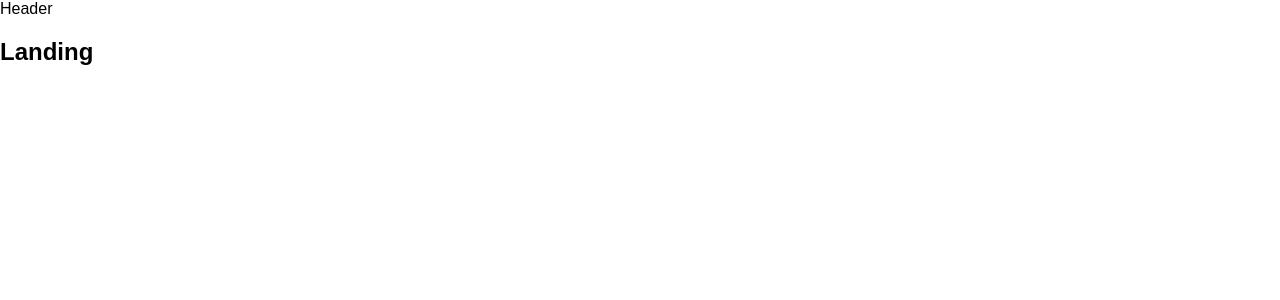
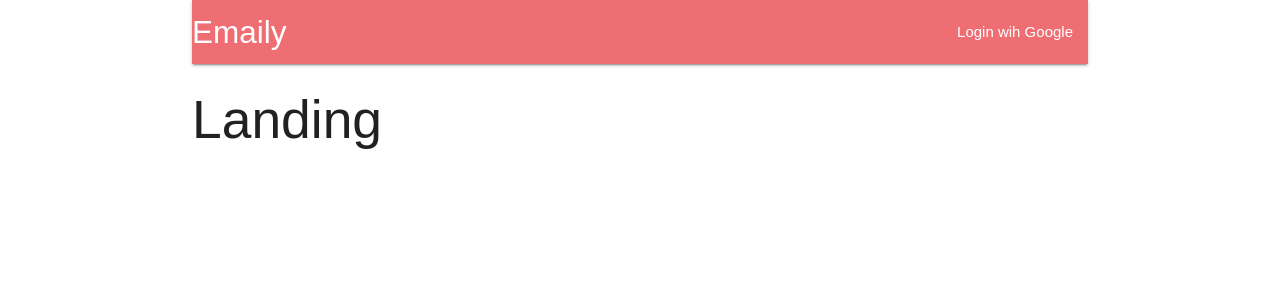
Before and after one commit to christos-dimizas/react-node-fullstack, a React (Create React App) app in the folder client/: page / in a window 1280 px wide. Shown: the top 300 px of the page. Built offline with nearby package versions, Linux system fonts and the light colour scheme.

Commit message:
Install and start adding materilize css into projects header

```diff
--- a/client/package.json
+++ b/client/package.json
@@ -8,6 +8,7 @@
     }
   },
   "dependencies": {
+    "materialize-css": "^0.100.2",
     "react": "^16.2.0",
     "react-dom": "^16.2.0",
     "react-redux": "^5.0.7",
--- a/client/src/components/App.js
+++ b/client/src/components/App.js
@@ -9,7 +9,7 @@
 class App extends Component {
   render() {
     return (
-      <div className="App">
+      <div className="container">
           <BrowserRouter>
               <div>
                   <Header />
--- a/client/src/components/Header.js
+++ b/client/src/components/Header.js
@@ -4,9 +4,14 @@
 
     render() {
         return (
-            <div>
-                Header
-            </div>
+            <nav>
+                <div className="nav-wrapper">
+                    <a className="left brand-logo">Emaily</a>
+                    <ul className="right">
+                        <li><a>Login wih Google</a></li>
+                    </ul>
+                </div>
+            </nav>
         )
     }
 }
--- a/client/src/index.js
+++ b/client/src/index.js
@@ -9,6 +9,7 @@
 import App from './components/App';
 import reducers from './reducers'
 
+import 'materialize-css/dist/css/materialize.min.css';
 
 const store = createStore(reducers, {}, applyMiddleware());
 ReactDOM.render(
```
Also changed, not shown: 1 other file (tests, documents, lock files or other folders).
